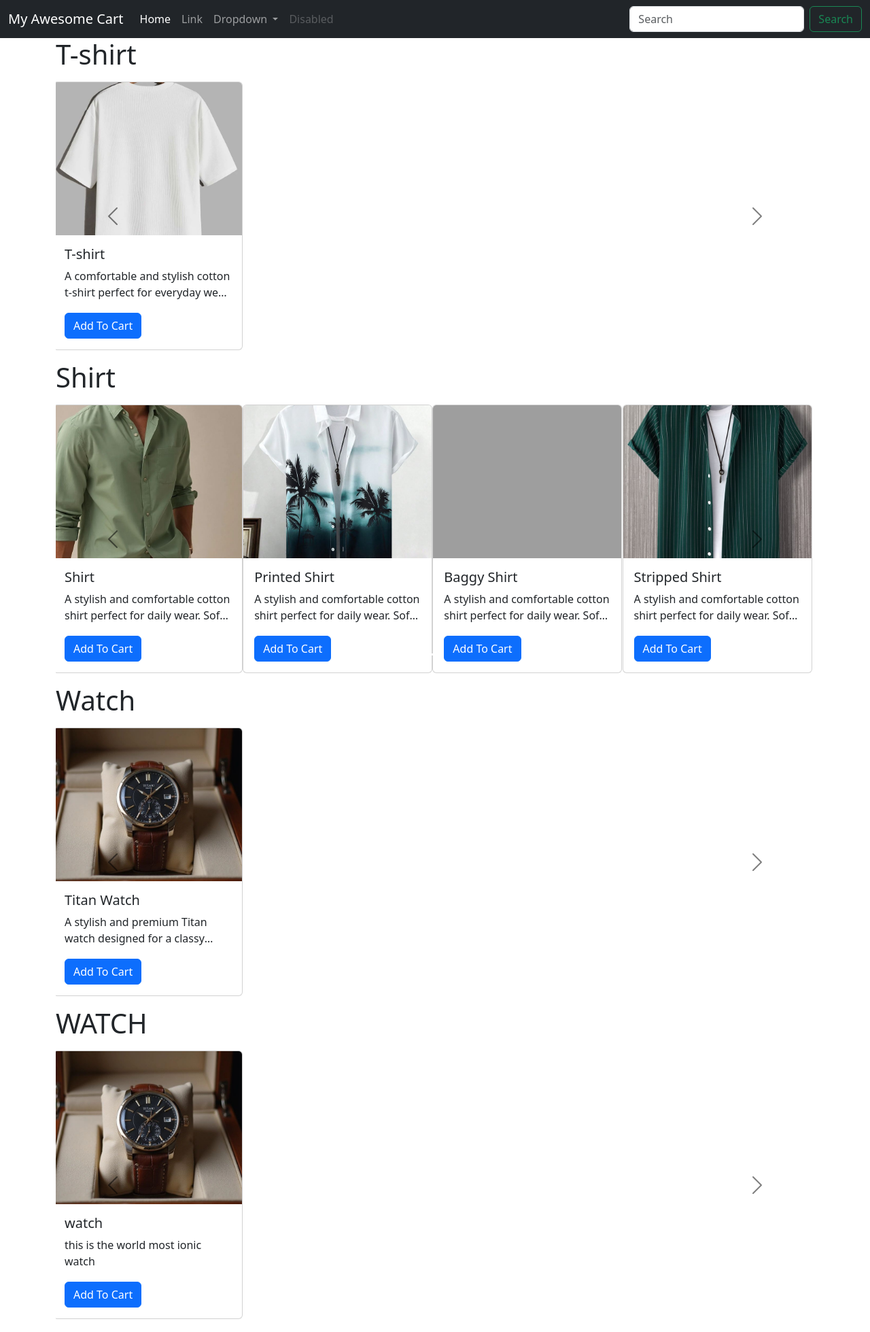
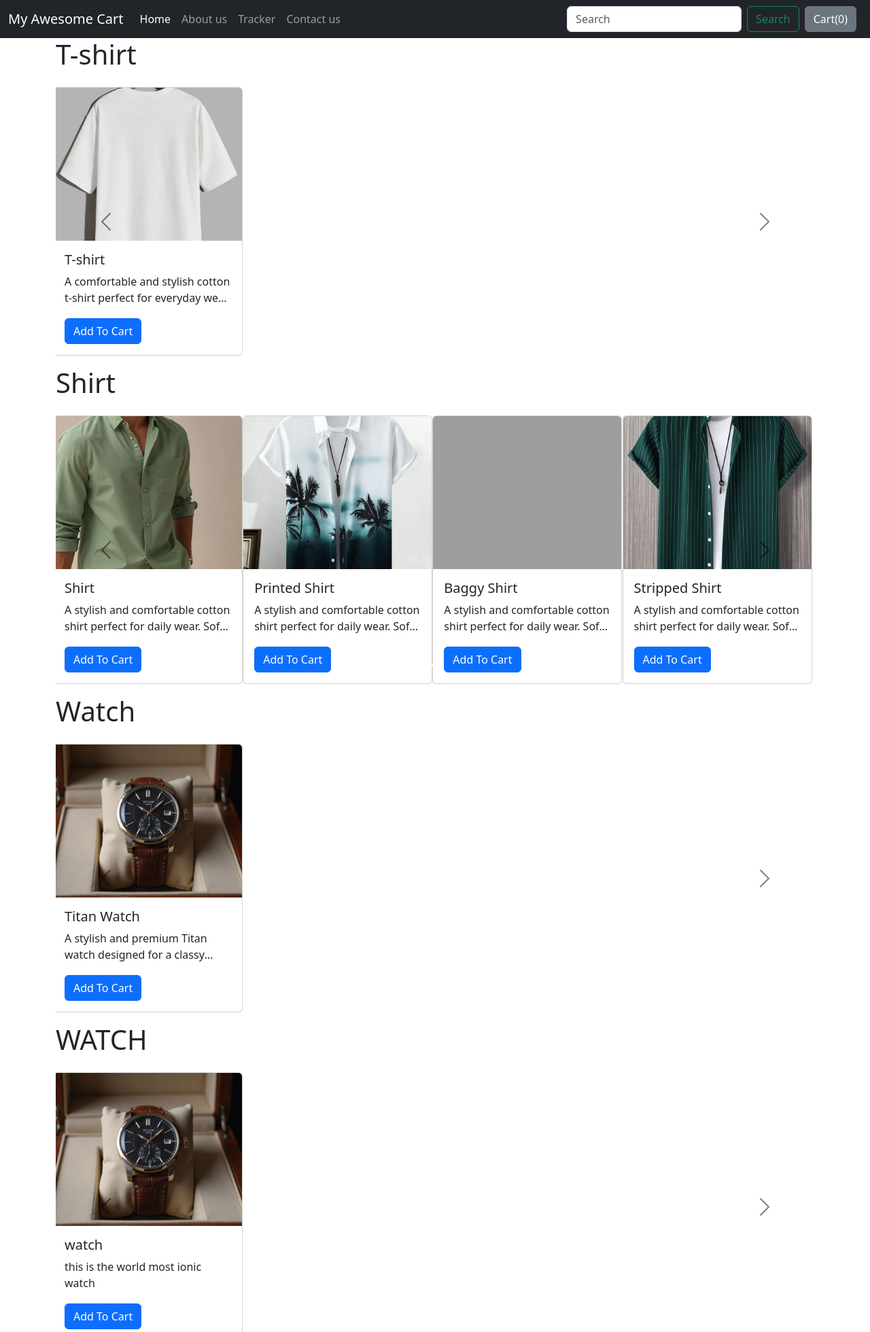
Before and after one commit to shashank12-collab/E-commerce, a Django app: page /shop/ in a window 1280 px wide. Shown: the top 1959 px of the page at 68% size. Run offline with Django 5.2, Linux system fonts and the light colour scheme; data comes from the database, SQL or seed files in the repository; both versions use the stored data as it was after the commit; grey boxes are pictures that could not be loaded.

Commit message:
creating and connecting frontend

```diff
--- a/shop/templates/shop/about.html
+++ b/shop/templates/shop/about.html
@@ -3,3 +3,7 @@
 {% block title %}
     About us
 {% endblock%}
+
+{% block body%}
+ this is my about us page
+{% endblock %}
--- a/shop/templates/shop/base.html
+++ b/shop/templates/shop/base.html
@@ -32,26 +32,15 @@
             <a class="nav-link active" aria-current="page" href="#">Home</a>
           </li>
           <li class="nav-item">
-            <a class="nav-link" href="#">Link</a>
-          </li>
-
-          <li class="nav-item dropdown">
-            <a class="nav-link dropdown-toggle" href="#" role="button" data-bs-toggle="dropdown" aria-expanded="false">
-              Dropdown
-            </a>
-
-            <ul class="dropdown-menu">
-              <li><a class="dropdown-item" href="#">Action</a></li>
-              <li><a class="dropdown-item" href="#">Another action</a></li>
-              <li>
-                <hr class="dropdown-divider">
-              </li>
-              <li><a class="dropdown-item" href="#">Something else here</a></li>
-            </ul>
+            <a class="nav-link" href="/shop/about">About us</a>
           </li>
 
           <li class="nav-item">
-            <a class="nav-link disabled" aria-disabled="true">Disabled</a>
+            <a class="nav-link" href="/shop/tracker">Tracker</a>
+          </li>
+
+          <li class="nav-item">
+            <a class="nav-link" href="/shop/contact">Contact us</a>
           </li>
         </ul>
 
@@ -59,6 +48,10 @@
           <input class="form-control me-2" type="search" placeholder="Search" aria-label="Search" />
           <button class="btn btn-outline-success" type="submit">Search</button>
         </form>
+
+        <button type="button" class="btn btn-secondary mx-2" id="popcart" data-bs-container="body" data-bs-toggle="popover" data-bs-placement="bottom" data-bs-content="Bottom popover">
+          Cart(<span id="cart">0</span>)
+</button>
 
       </div>
     </div>
--- a/shop/templates/shop/index.html
+++ b/shop/templates/shop/index.html
@@ -47,7 +47,7 @@ filter: invert(1);
 .carousel-control-prev,
 .carousel-control-next{
 top: auto;
-bottom:auto
+bottom:auto;
 }
 
 body .no-padding {
@@ -70,6 +70,7 @@ padding-right: 0;
 <div class="container">
   {% for product , range , nslides in allprod %}
   <h1>{{product.0.category}}</h1>
+  <div class="row">
     <div id="demo{{forloop.counter}}" class="carousel slide my-3" data-bs-ride="carousel">
       <div class="carousel-indicators">
         <button type="button" data-bs-target="#demo{{forloop.parentloop.counter}}" data-bs-slide-to="0"
@@ -83,19 +84,9 @@ padding-right: 0;
       <div class="carousel-inner no-padding">
 
         <div class="carousel-item active">
-        <div class="col-xs-3 col col-sm-3 col-md-3">
-          <div class="card h-10 w-90">
-            <img src="{{ product.0.image.url }}" class="card-img-top" alt="product image">
-            <div class="card-body">
-              <h5 class="card-title">{{product.0.product_name}}</h5>
-              <p class="card-text">{{product.0.desc}}</p>
-              <button id="pr{{ product.0.id }}" class="btn btn-primary cart">Add To Cart</button>
-            </div>
-          </div>
-        </div>
 
 
-        {% for i in product|slice:"1:" %}
+          {% for i in product %}
           <div class="col-xs-3 col col-sm-3 col-md-3">
             <div class="card h-100 w-90">
               <img src='{{ i.image.url }}' class="card-img-top" alt="{% static 'shop/ecom1.jpg' %}">
@@ -106,23 +97,27 @@ padding-right: 0;
               </div>
             </div>
           </div>
-        {% if forloop.counter|divisibleby:3 and forloop.counter > 0 and not forloop.last%}
+          {% if forloop.counter|divisibleby:4 and forloop.counter > 0 and not forloop.last%}
         </div>
         <div class="carousel-item">
           {% endif %}
+
           {% endfor %}
         </div>
       </div>
 
 
       <!--  correction: controls Bootstrap 5 -->
-    <button class="carousel-control-prev" type="button" data-bs-target="#demo{{forloop.counter}}" data-bs-slide="prev">
+      <button class="carousel-control-prev" type="button" data-bs-target="#demo{{forloop.counter}}"
+        data-bs-slide="prev">
         <span class="carousel-control-prev-icon"></span>
       </button>
 
-    <button class="carousel-control-next" type="button" data-bs-target="#demo{{forloop.counter}}" data-bs-slide="next">
+      <button class="carousel-control-next" type="button" data-bs-target="#demo{{forloop.counter}}"
+        data-bs-slide="next">
         <span class="carousel-control-next-icon"></span>
       </button>
+    </div>
   </div>
   {% endfor %}
 </div>
@@ -137,10 +132,11 @@ padding-right: 0;
   }
   else {
     cart = JSON.parse(localStorage.getItem('cart'));
+    document.getElementById('cart').innerHTML = Object.keys(cart).length;
   }
 
   $(document).on("click", ".cart", function () {
-    alert("Button Clicked!");
+    alert('button clicked');
     var idstr = this.id.toString();
 
     if (cart[idstr] != undefined) {
@@ -153,7 +149,17 @@ padding-right: 0;
     localStorage.setItem('cart', JSON.stringify(cart));
 
     console.log(cart);
-    localStorage.setItem('cart' , JSON.stringify(cart))
+    localStorage.setItem('cart', JSON.stringify(cart))
+
+  });
+
+  let popcart = document.getElementById("popcart");
+
+  let popover = new bootstrap.Popover(popcart, {
+    trigger: "hover",
+    placement: "bottom",
+    html: true,
+    content: `<h4>Cart Items: ${Object.keys(cart).length}</h4>`
   });
 </script>
 
--- a/shop/views.py
+++ b/shop/views.py
@@ -21,16 +21,16 @@ def about(request):
     return render(request ,'shop/about.html')
 
 def contact(request):
-    return HttpResponse("we are contact")
+    return render(request ,"shop/contact.html")
 
 def tracker(request):
-    return HttpResponse("we are tracker")
+    return render(request , 'shop/tracker.html')
 
 def search(request):
-    return HttpResponse("we are search")
+    return render(request , 'shop/search.html')
 
 def productview(request):
-    return HttpResponse("we are product")
+    return render(request ,'shop/productview.html')
 
 def checkout(request):
-    return HttpResponse("we are chaeckout")
+    return render(request , 'shop/checkout.html')
```
Also changed, not shown: db.sqlite3. Lines whose indentation alone changed are shown as unchanged.
